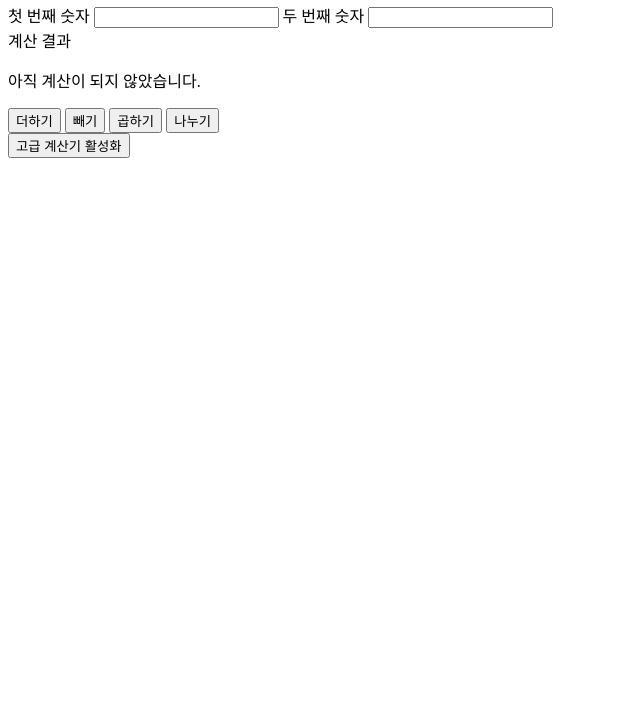
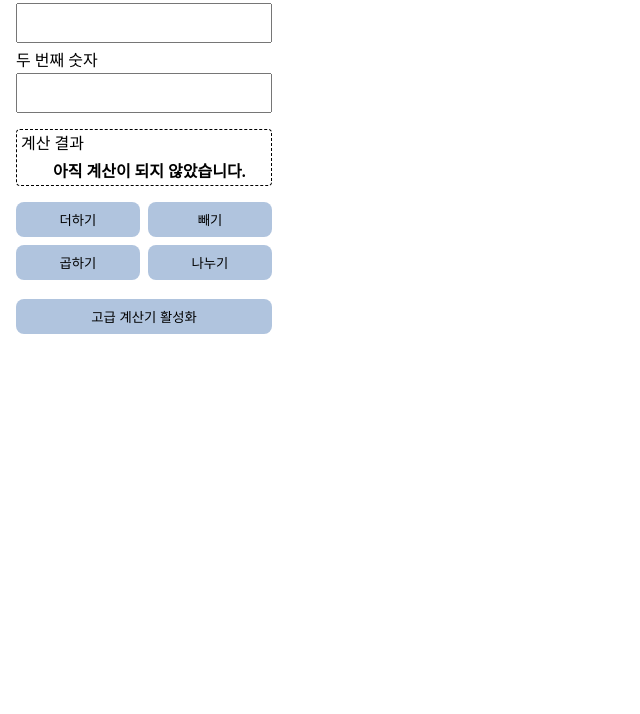
Before and after one commit to hubintheroot/_____JS_____, a plain HTML site: page __module-practice__/caculator-app/index.html in a window 1280 px wide. Shown: the part 86-800 px from the top of the page, without its empty margins (0-640 px from the left). Drawn offline with Linux system fonts and the light colour scheme.

Commit message:
feat/스타일 추가

```diff
--- a/__module-practice__/caculator-app/index.html
+++ b/__module-practice__/caculator-app/index.html
@@ -9,7 +9,7 @@
         display: none;
       }
     </style>
-    <link rel="stylesheet" href=".style.css" />
+    <link rel="stylesheet" href="style.css" />
   </head>
   <body>
     <h1>계산기 애플리케이션</h1>
--- a/__module-practice__/caculator-app/style.css
+++ b/__module-practice__/caculator-app/style.css
@@ -0,0 +1,83 @@
+* {
+  padding: 0;
+  margin: 0;
+}
+body {
+  line-height: 1.2;
+  padding: 1rem;
+}
+
+h1 {
+  font-size: 1.8rem;
+  width: 16rem;
+  text-align: center;
+}
+
+.input-cont {
+  display: flex;
+  flex-direction: column;
+  gap: 0.5rem;
+}
+
+.input-cont label {
+  margin-bottom: -0.3rem;
+}
+.input-cont label:first-child {
+  margin-top: 1rem;
+}
+
+.input-cont input {
+  width: 16rem;
+  font-size: 1.5rem;
+  padding: 0.25rem 1rem;
+
+  box-sizing: border-box;
+  text-align: right;
+
+  &::-webkit-inner-spin-button,
+  &::-webkit-outer-spin-button {
+    display: none;
+  }
+}
+
+.result-cont {
+  margin: 1rem 0;
+  display: flex;
+  flex-direction: column;
+  width: 16rem;
+  padding: 0.25rem;
+  gap: 0.5rem;
+  border: 1px dashed #000;
+  border-radius: 0.25rem;
+  box-sizing: border-box;
+}
+.result-cont p {
+  padding-left: 2rem;
+  font-weight: 600;
+}
+
+.result-cont ~ div {
+  width: 16rem;
+}
+
+.calculator {
+  display: grid;
+  grid-template-columns: repeat(2, 1fr);
+  gap: 0.5rem;
+}
+button {
+  padding: 0.5rem 1rem;
+  background-color: lightsteelblue;
+  box-sizing: border-box;
+  border: none;
+  border-radius: 0.5rem;
+  transition: background-color 0.4s;
+}
+button:hover {
+  background-color: rgba(176, 196, 222, 0.5);
+}
+
+#upgrade-btn {
+  width: 16rem;
+  margin: 1.2rem 0 0.8rem;
+}
```
